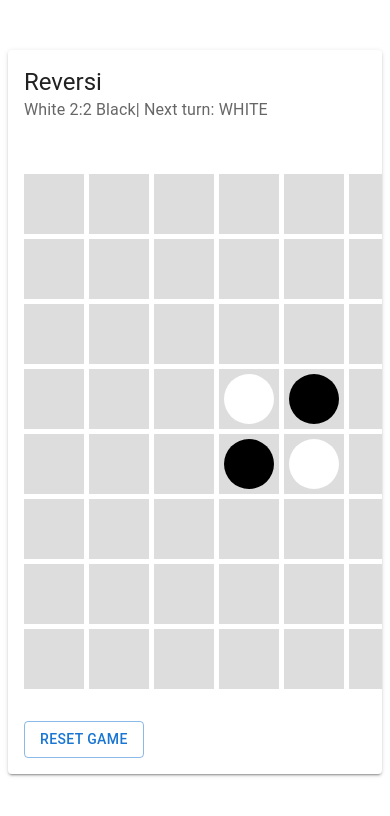
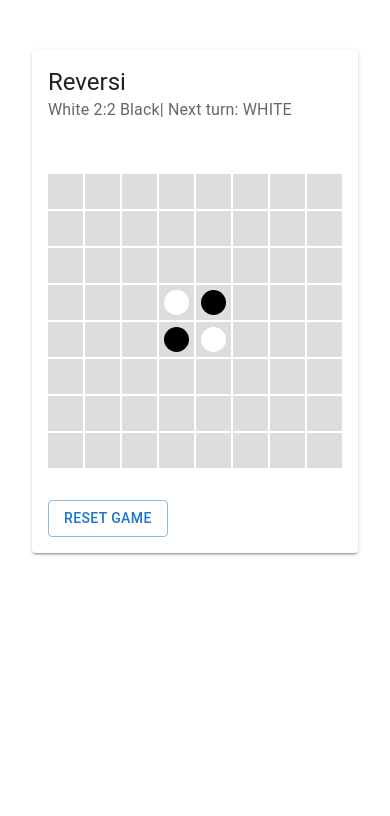
Before and after one commit to pavolsenko/reversi-react, a React (Vite) app: page / in a window 390 px wide. Shown: the top 816 px of the page. Built offline with nearby package versions, Linux system fonts and the light colour scheme.

Commit message:
fix mobile view

```diff
--- a/src/components/grid/Grid.tsx
+++ b/src/components/grid/Grid.tsx
@@ -1,5 +1,5 @@
 import { ReactNode } from 'react';
-import { Box } from '@mui/material';
+import { Box, useTheme } from '@mui/material';
 
 import { Fields } from '../../interfaces/game';
 import { GridItem } from './GridItem.tsx';
@@ -12,6 +12,8 @@ export interface GridProps {
 }
 
 export function Grid(props: GridProps) {
+    const theme = useTheme();
+
     function onClick(x: number, y: number) {
         return function() {
             props.onFieldClick(x, y);
@@ -37,7 +39,7 @@ export function Grid(props: GridProps) {
     }
 
     return (
-        <Box sx={gridStyles}>
+        <Box sx={gridStyles(theme)}>
             {renderGridItems()}
         </Box>
     );
--- a/src/components/grid/style.ts
+++ b/src/components/grid/style.ts
@@ -1,12 +1,18 @@
-import { SxProps } from '@mui/material';
+import { SxProps, Theme } from '@mui/material';
 
-export const gridStyles: SxProps = {
+export const gridStyles = (theme: Theme): SxProps => ({
     display: 'grid',
     gridTemplateColumns: 'repeat(8, 60px)',
     gridTemplateRows: 'repeat(8, 60px)',
     gap: '5px',
     paddingTop: '20px',
-}
+
+    [theme.breakpoints.down('sm')]: {
+        gridTemplateColumns: 'repeat(8, 35px)',
+        gridTemplateRows: 'repeat(8, 35px)',
+        gap: '2px',
+    },
+});
 
 export const gridItemWrapperItemStyles: SxProps = {
     backgroundColor: '#dddddd',
```
